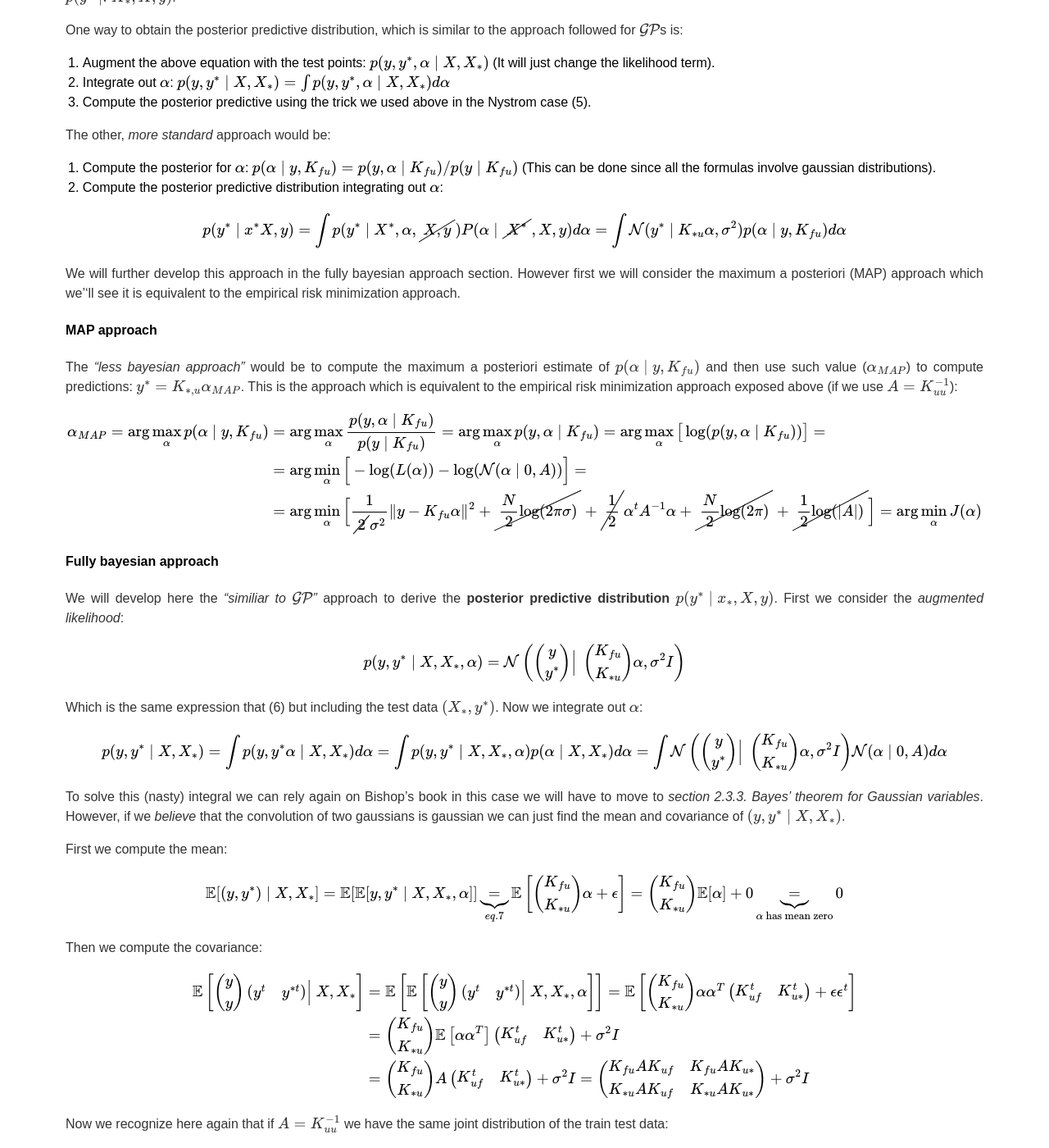
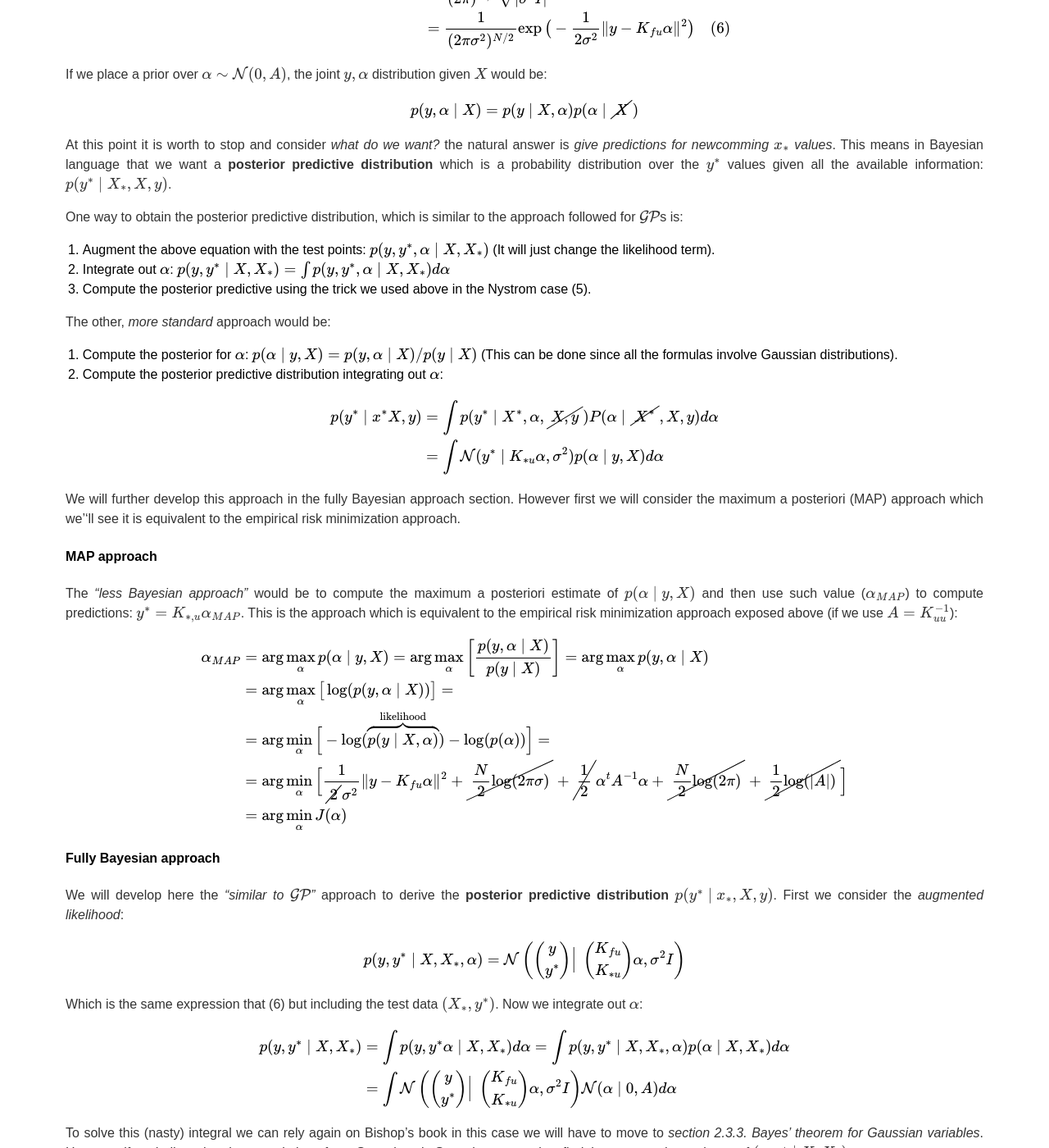
Before and after one commit to Haiiah/gonzmg88.github.io, a Jekyll site: the page built from blog/2017_10_24-NystromRBFNN.md, in a window 1280 px wide and 1400 px high, scrolled down 2993 px. Shown: the whole window at 82% size. Built offline with Jekyll 4.4.1, drawn with Linux system fonts in a browser that asks for light colours; formulas are drawn with MathJax 3; some of the changed text lies outside the part shown.

Commit message:
Make it easy to read in mobile devices

```diff
--- a/blog/2017_10_24-NystromRBFNN.md
+++ b/blog/2017_10_24-NystromRBFNN.md
@@ -33,7 +33,7 @@
 
 Radial Basis Function Neural Networks (RBFN) and Nystrom methods are two methods that can be used for regression. They come from different *statistical learning* frameworks: RBFN were proposed in the context of *shallow* neural networks: this is a three layer neural network where the hidden layer computes the rbf similarities to a set of *centroids*. Then a fully connected layer is added to give the final prediction. Nystrom method was proposed in the kernel machine literature as a way to reduce the computational burden of the full kernel similarity matrix $K$. Nystrom was proposed latter, however it can be applied to different kernel approaches, not only regression.
 
-The equivalence of the method is not something unkown that we came up to; however we feel it is not cristal clear the relationship as perhaps seems for experts in the field. In (Quiñonero-Candela 2005) and in Rassmussen book this relations are taken from granted. In addition another clear proof of the people awareness of this relationship is the [scikit learn implementation of Nystrom method](http://scikit-learn.org/stable/auto_examples/plot_kernel_approximation.html#sphx-glr-auto-examples-plot-kernel-approximation-py), which explicitly uses this relationship. In this way the purpose of this post is to shed light in the *proof* of this relationship which helps to better understand this poweful methods. First we show the relation into an *empirical risk minimization* setting, later we will do the *bayesian* approach which leads to the so called **sparse $\mathcal{GP}$** methods, the `RBFN` network is called in this context the **Subset of Regressors (SoR)** method. **Sparse $\mathcal{GP}$s** is an active field of research which have had many contributions over the last years.
+The equivalence of the method is not something unkown that we came up to; however we feel it is not cristal clear the relationship as perhaps seems for experts in the field. In [Quiñonero-Candela 2005](http://www.jmlr.org/papers/v6/quinonero-candela05a.html){:target="_blank"} and in Rassmussen and Williams [*Guassian Process for Machine Learning*](http://www.gaussianprocess.org/gpml/){:target="_blank"} book this relations are taken from granted. In addition another clear proof of the people awareness of this relationship is the [scikit learn implementation of Nystrom method](http://scikit-learn.org/stable/auto_examples/plot_kernel_approximation.html#sphx-glr-auto-examples-plot-kernel-approximation-py){:target="_blank"}, which explicitly uses this relationship. In this way the purpose of this post is to shed light in the *proof* of this relationship which helps to better understand this poweful methods. First we show the relation into an *empirical risk minimization* setting, later we will develop the *Bayesian* approach which leads to the so called **sparse $\mathcal{GP}$** methods, the `RBFN` network is called in this context the **Subset of Regressors (SoR)** method. **Sparse $\mathcal{GP}$s** is an active field of research which have had many contributions over the last years.
 
 ## Introduction
 Let $$ \mathcal{D}=\{x_i,y_i\}_{i=1}^N $$ be the data of our regression problem: \\(x_i\in\mathbb{R}^D\\), \\(y_i\in \mathbb{R}\\). In matrix notation we write \\(\mathcal{D}=(X,y)\\) where \\(X\\) is an $N\times D$ matrix and \\(y\\) and \\(N \times 1\\) vector. Both methods employ a subset of \\(\mathcal{D}\\) of size \\(M\\) \\(\mathcal{D}_u = (X_u,y_u)\\) (\\(X_u\\) is an \\(M\times D\\) matrix and \\(y_u\\) and $M \times 1$). This subset is sometimes called *centroids*, *pseudo-inputs* or *inducing inputs*. Also, we will sometimes refer with the subscript $f$ to the subset formed by all the data: \\(\mathcal{D}=\mathcal{D_f}=(X_f,y_f)=(X,y)\\)
@@ -41,30 +41,27 @@
 As we are working with kernels we suppose we have a kernel function \\(k(x_i,x_j)\in \mathbb{R}\\) that measures similarities between points \\(x_i\in\mathbb{R}^D\\). We will define the distance between 1 point \\(x_i\\) and a bunch of points \\(X_u\\) as the row vector: \\(k(x_i,X_u) = K_{x_iu}  =[k(x_i,x_{u_1}),k(x_i,x_{u_2}),...,k(x_i,x_{u_M})] \in \mathbb{R}^{1\times M}\\). Similarly we can define the matrix generated by the distances between a bunch of points \\(X_u\\) and \\(X_f\\) as:
 
 $$
-\begin{equation}
 k(X_f,X_u)=K_{fu} = \begin{pmatrix} k(x_1,x_{u_1}) & k(x_1,x_{u_2}) &...& k(x_1,x_{u_M}) \\
 k(x_2,x_{u_1}) & k(x_2,x_{u_2}) &...& k(x_2,x_{u_M}) \\
 \vdots & \vdots & \ddots &\vdots \\
 k(x_N,x_{u_1}) & k(x_N,x_{u_2}) &...& k(x_N,x_{u_M}) \\
 \end{pmatrix} \in \mathbb{R}^{N\times M}
-\end{equation}
+\quad \text{(1)}
 $$
 
 ## Nystrom method
 
-[Nystrom method](https://papers.nips.cc/paper/1866-using-the-nystrom-method-to-speed-up-kernel-machines) proposes the substitution of the kernel function $k$ with $k_{nystrom}$ defined as $k_{nystrom}(x_i,x_j) = k(x_i,X_u)K_{uu}^{-1}k(X_u,x_j)$. The matrix $K$ ($K_{ff}$) is replaced then with $Q=K_{fu}K_{uu}^{-1}K_{uf}$ ($Q_{ff}$).
+[Nystrom method](https://papers.nips.cc/paper/1866-using-the-nystrom-method-to-speed-up-kernel-machines){:target="_blank"} proposes the substitution of the kernel function $k$ with $k_{nystrom}$ defined as $k_{nystrom}(x_i,x_j) = k(x_i,X_u)K_{uu}^{-1}k(X_u,x_j)$. The matrix $K$ ($K_{ff}$) is replaced then with $Q=K_{fu}K_{uu}^{-1}K_{uf}$ ($Q_{ff}$).
 
 The KRR (mean of GP) solution using the kernel function $k_{nystrom}$ for a given $x^\*$ is:
 
 $$
-\begin{equation}
-k_{nystrom}(x^*,f)\Big(Q_{ff}+ \sigma I \Big)^{-1} y = K_{*u} \overbrace{K_{uu}^{-1}K_{uf}\Big(Q_{ff}+ \sigma^2 I \Big)^{-1}}^{A} y
-\end{equation}
+k_{nystrom}(x^*,f)\Big(Q_{ff}+ \sigma I \Big)^{-1} y = K_{*u} \overbrace{K_{uu}^{-1}K_{uf}\Big(Q_{ff}+ \sigma^2 I \Big)^{-1}}^{A} y \quad \text{(2)}
 $$
 
 ## `RBFN` method
 
-The (RBFN) method is an **empirical risk minimization approach** originally proposed by [Poggio and Girosi 1990](http://cbcl.mit.edu/people/poggio/journals/poggio-girosi-IEEE-1990.pdf) (eq 25). In this approach we have first to map $X$ to the space generated by the kernel similarities to $X_u$ which for the training data yields the matrix $K_{fu}$ of (1).
+The (RBFN) method is an **empirical risk minimization approach** originally proposed by [Poggio and Girosi 1990](http://cbcl.mit.edu/people/poggio/journals/poggio-girosi-IEEE-1990.pdf){:target="_blank"} (eq 25). In this approach we have first to map $X$ to the space generated by the kernel similarities to $X_u$ which for the training data yields the matrix $K_{fu}$ of (1).
 
 Then we solve the **linear ridge regression** problem in the transformed domain $K_{fu}$. That is, we seek to minimize  the empirical risk $J$ for $\alpha$:
 
@@ -73,15 +70,15 @@
 $$
 
 Solving $\nabla_{\alpha} J = 0$ yields into:
+
 $$
 \alpha_{opt} = \Big( K_{uf}K_{fu}\ + \sigma^2 K_{uu}\Big)^{-1} K_{uf}y
 $$
 
 The prediction for a given $x^*$ is then:
+
 $$
-\begin{equation}
-K_{*u}\cdot \alpha_{opt} = K_{*u} \overbrace{\Big( K_{uf}K_{fu}\ +  \sigma^2 K_{uu}\Big)^{-1} K_{uf}}^{B} y
-\end{equation}
+K_{*u}\cdot \alpha_{opt} = K_{*u} \overbrace{\Big( K_{uf}K_{fu}\ +  \sigma^2 K_{uu}\Big)^{-1} K_{uf}}^{B} y \quad \text{(3)}
 $$
 
 We see here the *three layer network*: the first layer is the input, the second layer is formed by the kernel similarities to $X_u$ and the third one: the output $y$.
@@ -113,10 +110,8 @@
 Thus $A = B$ lead us to:
 
 $$
-\begin{equation}
 \require{cancel}
-\cancel{K_{uu}^{-1}} K_{uf}\Big(K_{fu}K_{uu}^{-1}K_{uf}+ \sigma^2 I \Big)^{-1} = \cancel{K_{uu}^{-1}} \Big( K_{uf}K_{fu} K_{uu}^{-1} + \sigma^2 I \Big)^{-1} K_{uf}
-\end{equation}
+\cancel{K_{uu}^{-1}} K_{uf}\Big(K_{fu}K_{uu}^{-1}K_{uf}+ \sigma^2 I \Big)^{-1} = \cancel{K_{uu}^{-1}} \Big( K_{uf}K_{fu} K_{uu}^{-1} + \sigma^2 I \Big)^{-1} K_{uf} \quad \text{(4)}
 $$
 
 Multiplying each part of the equation (4) at the left by $\Big( K_{uf}K_{fu} K_{uu}^{-1} + \sigma^2 I \Big)$ and at the right by $\Big(K_{fu}K_{uu}^{-1}K_{uf}+ \sigma^2 I \Big)$ we have:
@@ -125,13 +120,9 @@
 \Big( K_{uf}K_{fu} K_{uu}^{-1} + \sigma^2 I \Big) K_{uf} = K_{uf} \Big(K_{fu}K_{uu}^{-1}K_{uf}+ \sigma^2 I \Big)
 $$
 
-Which is true since
+So the equality holds.
 
-$$
-\Big( K_{uf}K_{fu} K_{uu}^{-1} + \sigma^2 I \Big) K_{uf} =  K_{uf}K_{fu} K_{uu}^{-1}K_{uf} + \sigma^2 K_{uf} = K_{uf} \Big(K_{fu}K_{uu}^{-1}K_{uf}+ \sigma^2 I \Big)
-$$
-
-(This trick is taken from http://stat.wikia.com/wiki/Kernel_Ridge_Regression).
+(This trick is taken from [http://stat.wikia.com/wiki/Kernel_Ridge_Regression](http://stat.wikia.com/wiki/Kernel_Ridge_Regression){:target="_blank"}).
 
 ## Bayesian approach
 
@@ -139,7 +130,7 @@
 The Nystrom approach, in the context of $\mathcal{GP}$s, change the prior over $(y,y^{\*})$ with:
 
 $$
-p(y,y^* \mid \: X_*, X)=\mathcal{N}\left(\begin{pmatrix}y \\ y^* \end{pmatrix} \mid \; 0,\:\begin{pmatrix} Q_{f,f}+\sigma^2 I & Q_{f,*}\\ Q_{*,f} & Q_{*,*} + \sigma^2 I \end{pmatrix} \right)
+p(y,y^* \mid X_*, X)=\mathcal{N}\left(\begin{pmatrix}y \\ y^* \end{pmatrix} \mid \; 0,\:\begin{pmatrix} Q_{f,f}+\sigma^2 I & Q_{f,*}\\ Q_{*,f} & Q_{*,*} + \sigma^2 I \end{pmatrix} \right)
 $$
 
 Here we want to retrieve the __posterior predictive distribution__: \\( p(y^* \mid X_*, X, y) \\) from this joint prior. If we dust off Christopher Bishop's Machine Learning and Pattern Recognition book and we go to chapter 2 section 2.3.1. about Conditional Gaussian distributions we have the derivation that gives the conditional distribution from a joint Gaussian distribution.
@@ -147,28 +138,29 @@
 Applying this equation (which is also [here in the wikipedia](https://en.wikipedia.org/wiki/Multivariate_normal_distribution#Conditional_distributions)) leads to the expression of the **posterior predictive distribution**:
 
 $$
-\begin{equation}
-p(y^* | X_*, X, y) = \mathcal{N}\big(f^* \mid Q_{*,f}(Q_{f,f}+\sigma^2 I)^{-1}y,\enspace Q_{*,*} - Q_{*,f}(Q_{f,f} + \sigma^2 I)^{-1}Q_{f,*} \big)
-\end{equation}
+p(y^* | X_*, X, y) = \mathcal{N}\big(f^* \mid Q_{*,f}(Q_{f,f}+\sigma^2 I)^{-1}y,\enspace Q_{*,*} - Q_{*,f}(Q_{f,f} + \sigma^2 I)^{-1}Q_{f,*} \big) \quad \text{(5)}
 $$
 
 ### Bayesian RBFN
-The RBFN method can be also viewed from a standard bayesian linear regression point of view. If we assume the model $y_i = K_{x_iu}\alpha + \epsilon_i$ where $\epsilon_i\sim \mathcal{N}(0,\sigma^2)$. Which is equivalent to $p(y_i\mid x_i,\alpha) = p(y_i \mid K_{x_iu},\alpha)=\mathcal{N}(y_i\mid K_{x_iu}\alpha, \sigma^2)$.
+The RBFN method can be also viewed from a standard Bayesian linear regression point of view. If we assume the model $y_i = K_{x_iu}\alpha + \epsilon_i$ where $\epsilon_i\sim \mathcal{N}(0,\sigma^2)$. Which is equivalent to $p(y_i\mid x_i,\alpha) = p(y_i \mid K_{x_iu},\alpha)=\mathcal{N}(y_i\mid K_{x_iu}\alpha, \sigma^2)$.
 The likelihood of our model is then:
 
 $$
-\begin{equation}
-L(\alpha) = p(\overbrace{y_1,...,y_N}^y \mid \overbrace{x_1,...,x_N}^X,\alpha) = \prod_{i=1}^N p(y_i\mid x_i,\alpha) =  \prod_{i=1}^N \mathcal{N}(y_i \mid  K_{x_iu}\alpha , \sigma^2) = \mathcal{N}(y \mid K_{fu}\alpha, \sigma^2 I ) = \\ \frac{1}{(2\pi)^{N/2}\sqrt{|\sigma^2I|}}exp\big(-\frac{1}{2}(y- K_{fu}\alpha)^t \sigma^{-2}I(y- K_{fu}\alpha)\big) = \frac{1}{(2\pi \sigma^2)^{N/2}}exp\big(-\frac{1}{2\sigma^2}\|y- K_{fu}\alpha\|^2\big)
-\end{equation}
+\begin{align}
+p(\overbrace{y_1,...,y_N}^y \mid \overbrace{x_1,...,x_N}^X,\alpha) &= \prod_{i=1}^N p(y_i\mid x_i,\alpha) \nonumber \\
+&=  \prod_{i=1}^N \mathcal{N}(y_i \mid  K_{x_iu}\alpha , \sigma^2) = \mathcal{N}(y \mid K_{fu}\alpha, \sigma^2 I ) \nonumber \\
+&= \frac{1}{(2\pi)^{N/2}\sqrt{|\sigma^2I|}}\exp\big(-\frac{1}{2}(y- K_{fu}\alpha)^t \sigma^{-2}I(y- K_{fu}\alpha)\big) \nonumber \\
+&= \frac{1}{(2\pi \sigma^2)^{N/2}}\exp\big(-\frac{1}{2\sigma^2}\|y- K_{fu}\alpha\|^2\big) \nonumber \quad \text{(6)}
+\end{align}
 $$
 
 If we place a prior over $\alpha\sim \mathcal{N}(0,A)$, the joint $y,\alpha$ distribution given $X$ would be:
 
 $$
-p(y,\alpha \mid  X) = p(y\mid X,\alpha)p(\alpha \mid X) = L(\alpha)\mathcal{N}(\alpha\mid 0,A)
+p(y,\alpha \mid  X) = p(y\mid X,\alpha)p(\alpha \mid \cancel{X})
 $$
 
-At this point it is worth to stop and consider *what do we want?* the natural answer is *give predictions for newcomming* \\( x_* \\) *values*. This means in bayesian language that we want a **posterior predictive distribution** which is a probability distribution over the \\( y^* \\) values given all the available information:  \\( p(y^* \mid \: X_\*, X, y)  \\).
+At this point it is worth to stop and consider *what do we want?* the natural answer is *give predictions for newcomming* \\( x_* \\) *values*. This means in Bayesian language that we want a **posterior predictive distribution** which is a probability distribution over the \\( y^* \\) values given all the available information:  \\( p(y^* \mid  X_\*, X, y)  \\).
 
 One way to obtain the posterior predictive distribution, which is similar to the approach followed for $\mathcal{GP}$s is:
 
@@ -179,28 +171,33 @@
 
 The other, *more standard* approach would be:
 
-1. Compute the posterior for $\alpha$: $p(\alpha \mid y,K_{fu}) = p(y,\alpha\mid K_{fu})/p(y\mid K_{fu}) $ (This can be done since all the formulas involve gaussian distributions).
+1. Compute the posterior for $\alpha$: $p(\alpha \mid y,X) = p(y,\alpha\mid X)/p(y\mid X) $ (This can be done since all the formulas involve Gaussian distributions).
 2. Compute the posterior predictive distribution integrating out $\alpha$:
 
 $$
-p(y^* \mid x^* X, y) = \int p(y^* \mid X^*, \alpha, \cancel{X, y}) P(\alpha \mid \cancel{X^*}, X, y) d \alpha = \int \mathcal{N}(y^*\mid K_{*u}\alpha, \sigma^2) p(\alpha \mid y,K_{fu})d \alpha
+\begin{aligned}
+p(y^* \mid x^* X, y) &= \int p(y^* \mid X^*, \alpha, \cancel{X, y}) P(\alpha \mid \cancel{X^*}, X, y) d \alpha \\&=
+\int \mathcal{N}(y^*\mid K_{*u}\alpha, \sigma^2) p(\alpha \mid y,X)d \alpha
+\end{aligned}
 $$
 
-We will further develop this approach in the fully bayesian approach section. However first we will consider the maximum a posteriori (MAP) approach which we''ll see it is equivalent to the empirical risk minimization approach.
+We will further develop this approach in the fully Bayesian approach section. However first we will consider the maximum a posteriori (MAP) approach which we''ll see it is equivalent to the empirical risk minimization approach.
 
 #### MAP approach
-The *"less bayesian approach"* would be to compute the maximum a posteriori estimate of $p(\alpha \mid y,K_{fu})$ and then use such value ($\alpha_{MAP}$) to compute predictions: $y^* = K_{*,u}\alpha_{MAP}$. This is the approach which is equivalent to the empirical risk minimization approach exposed above (if we use $A=K_{uu}^{-1}$):
+The *"less Bayesian approach"* would be to compute the maximum a posteriori estimate of $p(\alpha \mid y,X)$ and then use such value ($\alpha_{MAP}$) to compute predictions: $y^* = K_{*,u}\alpha_{MAP}$. This is the approach which is equivalent to the empirical risk minimization approach exposed above (if we use $A=K_{uu}^{-1}$):
 
 $$
 \begin{aligned}
- \alpha_{MAP} = \arg \max_{\alpha} p(\alpha \mid y,K_{fu}) &= \arg \max_{\alpha} \frac{p(y,\alpha \mid K_{fu})}{p(y\mid K_{fu})} = \arg \max_{\alpha} p(y,\alpha \mid K_{fu}) = \arg \max_{\alpha} \big[\log(p(y,\alpha \mid K_{fu}))\big] = \\
- &= \arg \min_{\alpha}\Big[ -\log(L(\alpha)) - \log(\mathcal{N}(\alpha \mid 0,A)) \Big] = \\
-  &= \arg \min_{\alpha} \Big[  \frac{1}{\cancel{2}\sigma^2} \|y- K_{fu}\alpha\|^2 +  \cancel{\frac{N}{2}\log(2\pi \sigma)} +  \cancel{\frac{1}{2}}\alpha^t A^{-1} \alpha + \cancel{\frac{N}{2}\log(2\pi)}+  \cancel{\frac{1}{2}\log(|A|)}  \Big] = \arg \min_{\alpha} J(\alpha)
+ \alpha_{MAP} &= \arg \max_{\alpha} p(\alpha \mid y,X) = \arg \max_{\alpha}\left[ \frac{p(y,\alpha \mid X)}{p(y\mid X)} \right] = \arg \max_{\alpha} p(y,\alpha \mid X) \\
+ &= \arg \max_{\alpha} \big[\log(p(y,\alpha \mid X))\big] = \\
+ &= \arg \min_{\alpha}\Big[ -\log(\overbrace{p(y \mid X, \alpha)}^{\text{likelihood}}) - \log(p(\alpha)) \Big] = \\
+  &= \arg \min_{\alpha} \Big[  \frac{1}{\cancel{2}\sigma^2} \|y- K_{fu}\alpha\|^2 +  \cancel{\frac{N}{2}\log(2\pi \sigma)} +  \cancel{\frac{1}{2}}\alpha^t A^{-1} \alpha + \cancel{\frac{N}{2}\log(2\pi)}+  \cancel{\frac{1}{2}\log(|A|)}  \Big] \\
+  &= \arg \min_{\alpha} J(\alpha)
  \end{aligned}
 $$
 
-#### Fully bayesian approach
-We will develop here the *"similiar to $\mathcal{GP}$"* approach to derive the **posterior predictive distribution** $$ p(y^*\mid x_*,X,y)$$. First we consider the *augmented likelihood*:
+#### Fully Bayesian approach
+We will develop here the *"similar to $\mathcal{GP}$"* approach to derive the **posterior predictive distribution** $$ p(y^*\mid x_*,X,y)$$. First we consider the *augmented likelihood*:
 
 $$
 \begin{equation}
@@ -212,10 +209,13 @@
 Now we integrate out $\alpha$:
 
 $$
-  p(y,y^* \mid  X,X_*) = \int p(y,y^* \alpha \mid  X,X_*) d\alpha = \int p(y,y^* \mid  X,X_*,\alpha)p(\alpha \mid X,X_*) d\alpha = \int \mathcal{N}\left(\begin{pmatrix} y \\ y^* \end{pmatrix} \Big | \; \begin{pmatrix} K_{fu} \\ K_{*u} \end{pmatrix} \alpha, \sigma^2 I \right) \mathcal{N}(\alpha \mid 0, A) d\alpha
+\begin{aligned}
+  p(y,y^* \mid  X,X_*) &= \int p(y,y^* \alpha \mid  X,X_*) d\alpha = \int p(y,y^* \mid  X,X_*,\alpha)p(\alpha \mid X,X_*) d\alpha \\ &=
+  \int \mathcal{N}\left(\begin{pmatrix} y \\ y^* \end{pmatrix} \Big | \; \begin{pmatrix} K_{fu} \\ K_{*u} \end{pmatrix} \alpha, \sigma^2 I \right) \mathcal{N}(\alpha \mid 0, A) d\alpha
+\end{aligned}
 $$
 
-To solve this (nasty) integral we can rely again on Bishop's book in this case we will have to move to *section 2.3.3. Bayes' theorem for Gaussian variables*. However, if we *believe* that the convolution of two gaussians is gaussian we can just find the mean and covariance of $(y,y^* \mid X, X_*)$.
+To solve this (nasty) integral we can rely again on Bishop's book in this case we will have to move to *section 2.3.3. Bayes' theorem for Gaussian variables*. However, if we *believe* that the convolution of two Gaussians is Gaussian we can just find the mean and covariance of $(y,y^* \mid X, X_*)$.
 
 First we compute the mean:
 
@@ -228,10 +228,10 @@
 $$
 \begin{aligned}
 \mathbb{E}\left[\begin{pmatrix} y \\ y \end{pmatrix} \begin{pmatrix}y^t & y^{*t} \end{pmatrix} \Big | \; X, X_*\right] &=
-\mathbb{E}\left[\mathbb{E}\left[ \begin{pmatrix} y \\ y \end{pmatrix} \begin{pmatrix}y^t & y^{*t} \end{pmatrix} \Big | \; X, X_*,\alpha \right]\right] =
+\mathbb{E}\left[\mathbb{E}\left[ \begin{pmatrix} y \\ y \end{pmatrix} \begin{pmatrix}y^t & y^{*t} \end{pmatrix} \Big | \; X, X_*,\alpha \right]\right] \\ &=
 \mathbb{E}\left[ \begin{pmatrix} K_{fu} \\ K_{*u} \end{pmatrix} \alpha \alpha^T \begin{pmatrix}K_{uf}^t & K_{u*}^t \end{pmatrix} + \epsilon \epsilon^t  \right]  \\  &=
 \begin{pmatrix} K_{fu} \\ K_{*u} \end{pmatrix} \mathbb{E}\left[\alpha \alpha^T\right] \begin{pmatrix}K_{uf}^t & K_{u*}^t \end{pmatrix} + \sigma^2 I  \\ &=
-\begin{pmatrix} K_{fu} \\ K_{*u} \end{pmatrix} A \begin{pmatrix}K_{uf}^t & K_{u*}^t \end{pmatrix} + \sigma^2 I  =
+\begin{pmatrix} K_{fu} \\ K_{*u} \end{pmatrix} A \begin{pmatrix}K_{uf}^t & K_{u*}^t \end{pmatrix} + \sigma^2 I \\ &=
 \begin{pmatrix} K_{fu}AK_{uf} & K_{fu}AK_{u*} \\ K_{*u}AK_{uf} & K_{*u}AK_{u*} \end{pmatrix} + \sigma^2 I
 \end{aligned}
 $$
```
Also changed, not shown: other parts of blog/2017_10_24-NystromRBFNN.md (+4 -4 lines).
